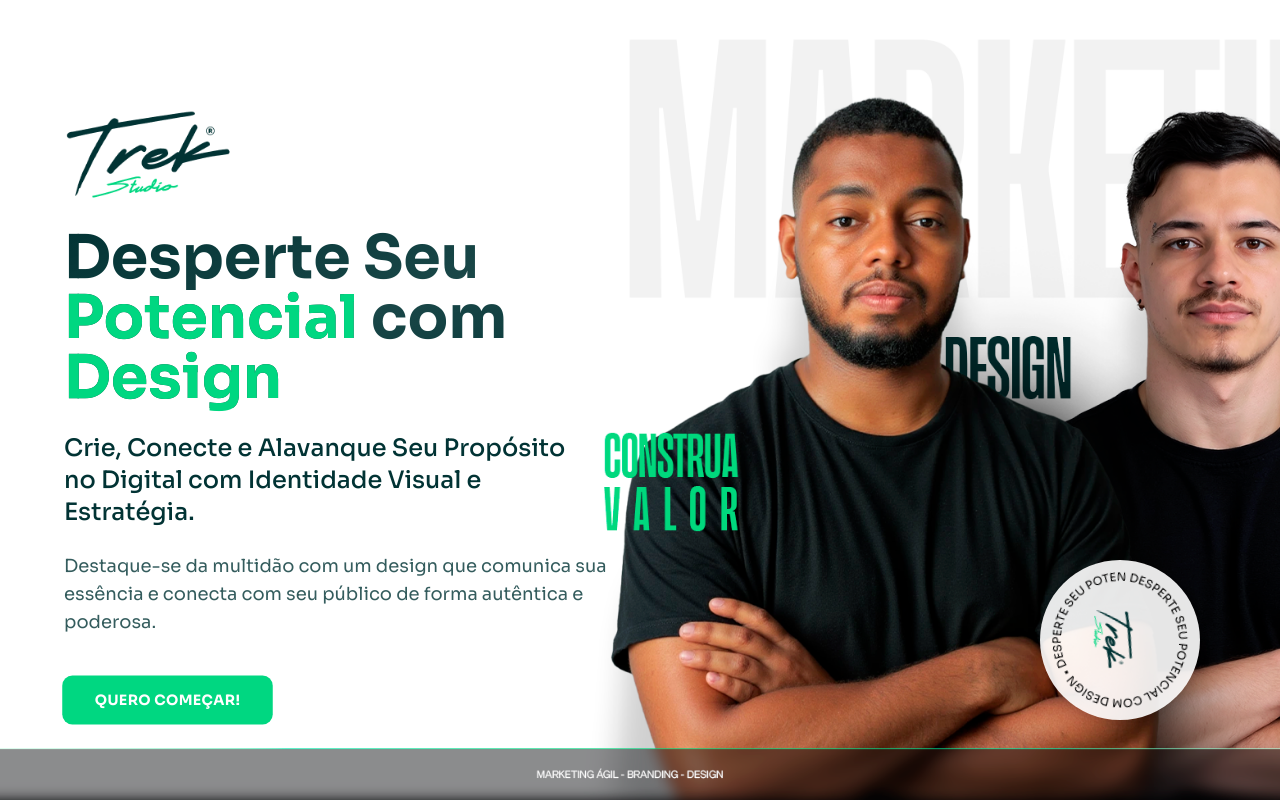
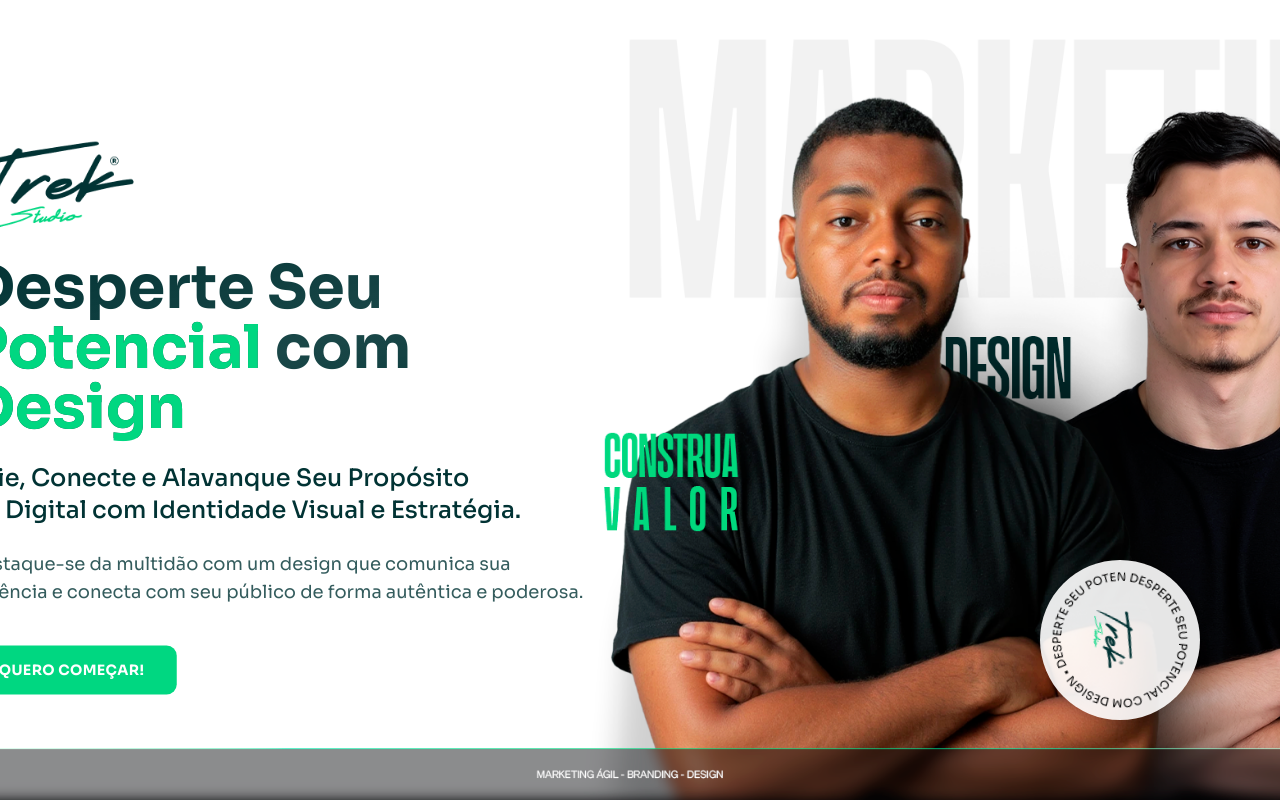
Before and after one commit to LucasMoraisHRZ/TrekStudio, a React (Vite) app: page / in a window 1280 px wide. Built offline with nearby package versions, Linux system fonts and the light colour scheme.

Commit message:
Move content to the left
Adjust layout to move content to the left side.

```diff
--- a/src/components/Hero.tsx
+++ b/src/components/Hero.tsx
@@ -38,7 +38,7 @@ const Hero = () => {
 
       <div className="container mx-auto px-4">
         <div className="grid grid-cols-1 md:grid-cols-2 gap-12 items-center">
-          <div className="space-y-6 z-10 ml-12">
+          <div className="space-y-6 z-10 -ml-6 md:-ml-12 lg:-ml-18">
             <div className="mb-6">
               <img
                 src="/lovable-uploads/3cc53571-391a-4e6c-95ab-821c8699aad6.png"
```
